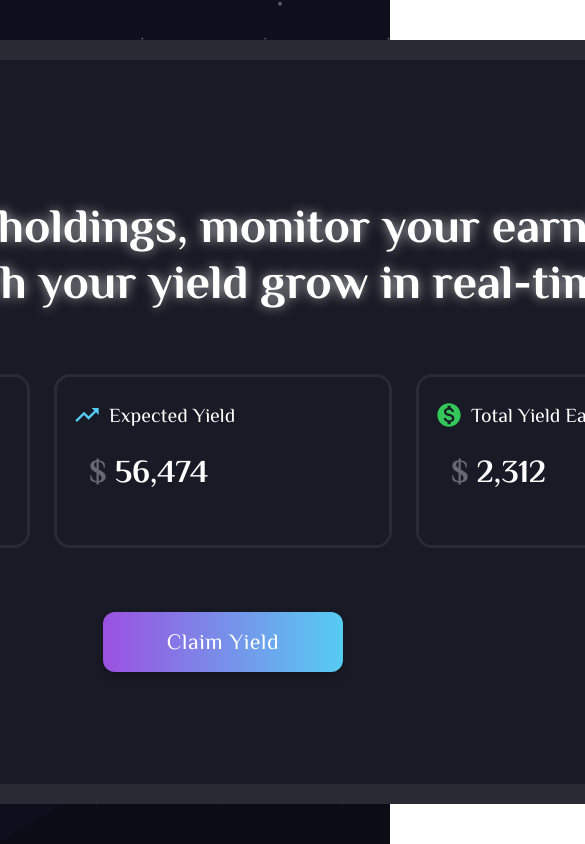
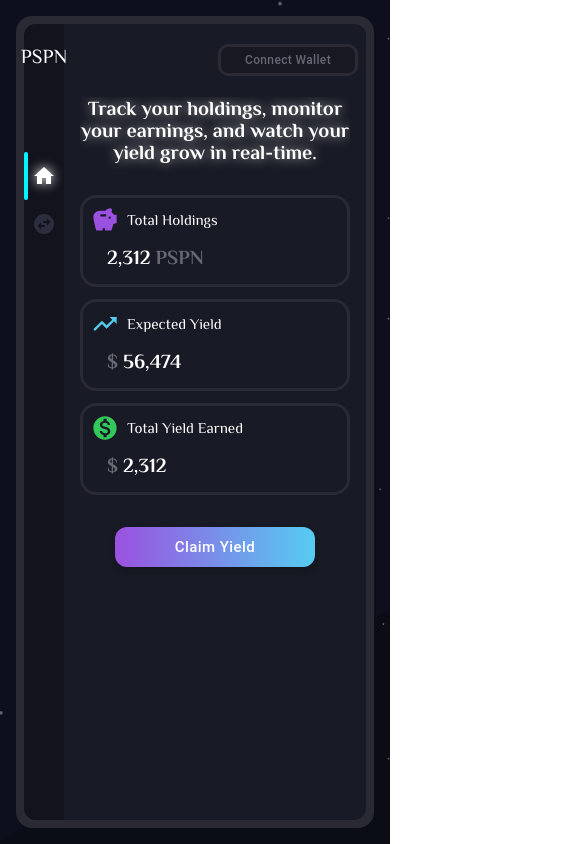
Before and after one commit to bankmotion/PSPN-frontend, a React (Create React App) app: page /dashboard in a window 390 px wide. Shown: the top 844 px of the page, 585 px wide, since content can reach past the window. Built offline with nearby package versions, Linux system fonts and the light colour scheme.

Commit message:
UPDATE: resposive

```diff
--- a/src/components/InputSelectCoin/index.styles.tsx
+++ b/src/components/InputSelectCoin/index.styles.tsx
@@ -3,7 +3,7 @@ import { makeStyles } from "tss-react/mui";
 const styles = makeStyles()((theme: any) => ({
   select: {
     color: "#fff",
-    fontSize: "1.2rem",
+    fontSize: "18px",
     background: "none",
 
     "& .MuiSelect-select": {
@@ -14,6 +14,10 @@ const styles = makeStyles()((theme: any) => ({
 
     "& .MuiSelect-icon": {
       color: "#fff",
+    },
+
+    [theme.breakpoints.down("sm")]: {
+      fontSize: 14,
     },
   },
 
@@ -32,6 +36,12 @@ const styles = makeStyles()((theme: any) => ({
     width: 36,
     height: 36,
     borderRadius: 36,
+
+    [theme.breakpoints.down("sm")]: {
+      width: 24,
+      height: 24,
+      borderRadius: 24,
+    },
   },
 
   selectMenuItem: {
--- a/src/components/Layout/index.styles.tsx
+++ b/src/components/Layout/index.styles.tsx
@@ -11,6 +11,14 @@ const styles = makeStyles()((theme: any) => ({
     boxSizing: "border-box",
     color: "white",
     fontFamily: "philosopher",
+
+    "& *": {
+      fontFamily: "philosopher",
+    },
+
+    [theme.breakpoints.down("sm")]: {
+      padding: "16px 8px",
+    },
   },
 
   container: {
@@ -19,6 +27,28 @@ const styles = makeStyles()((theme: any) => ({
     minWidth: 1400,
     borderRadius: 40,
     padding: 20,
+
+    [theme.breakpoints.down("xl")]: {
+      maxWidth: 1600,
+      minWidth: 900,
+    },
+
+    [theme.breakpoints.down("lg")]: {
+      maxWidth: 900,
+      minWidth: 850,
+    },
+
+    [theme.breakpoints.down("md")]: {
+      maxWidth: 500,
+      minWidth: "auto",
+    },
+
+    [theme.breakpoints.down("sm")]: {
+      maxWidth: "none",
+      borderRadius: 16,
+      margin: "0 8px",
+      padding: 8,
+    },
   },
 
   innerContainer: {
@@ -26,6 +56,10 @@ const styles = makeStyles()((theme: any) => ({
     borderRadius: 24,
     display: "flex",
     height: "100%",
+
+    [theme.breakpoints.down("sm")]: {
+      borderRadius: 12,
+    },
   },
 
   leftPanel: {
@@ -35,6 +69,12 @@ const styles = makeStyles()((theme: any) => ({
     borderBottomLeftRadius: 32,
     display: "flex",
     flexDirection: "column",
+
+    [theme.breakpoints.down("sm")]: {
+      width: 40,
+      borderTopLeftRadius: 12,
+      borderBottomLeftRadius: 12,
+    },
   },
 
   logoPart: {
@@ -96,6 +136,10 @@ const styles = makeStyles()((theme: any) => ({
     flexDirection: "column",
     width: "100%",
     padding: "0px 24px",
+
+    [theme.breakpoints.down("sm")]: {
+      padding: "0px 8px",
+    },
   },
 
   topBar: {
@@ -104,6 +148,10 @@ const styles = makeStyles()((theme: any) => ({
     display: "flex",
     justifyContent: "right",
     alignItems: "center",
+
+    [theme.breakpoints.down("lg")]: {
+      height: 80,
+    },
   },
 
   topBarRightPanel: {},
@@ -120,14 +168,30 @@ const styles = makeStyles()((theme: any) => ({
     justifyContent: "center",
     textTransform: "none",
     fontSize: "17px",
-    fontFamily: "philosopher",
+
+    [theme.breakpoints.down("xl")]: {
+      height: 40,
+      fontSize: 15,
+      minWidth: 180,
+    },
+
+    [theme.breakpoints.down("lg")]: {
+      height: 32,
+      minWidth: 140,
+      fontSize: 12,
+    },
   },
 
   layout: {
     height: "100%",
-    padding: "8px 16px",
+    // padding: "8px 16px",
     overflowY: "auto",
-    margin: "16px 0",
+    // margin: "16px 0",
+
+    [theme.breakpoints.down("sm")]: {
+      margin: "0 8px",
+      // padding: "8px",
+    },
   },
 }));
 
--- a/src/components/SwapPanel/index.styles.tsx
+++ b/src/components/SwapPanel/index.styles.tsx
@@ -3,6 +3,10 @@ import { makeStyles } from "tss-react/mui";
 const styles = makeStyles()((theme: any) => ({
   body: {
     fontSize: 24,
+
+    [theme.breakpoints.down("lg")]: {
+      fontSize: 17,
+    },
   },
 
   titlePart: {
@@ -42,6 +46,10 @@ const styles = makeStyles()((theme: any) => ({
     display: "flex",
     gap: 8,
     flexDirection: "column",
+
+    [theme.breakpoints.down("sm")]: {
+      marginTop: 20,
+    },
   },
 
   inputTitle: {
@@ -61,7 +69,6 @@ const styles = makeStyles()((theme: any) => ({
     cursor: "pointer",
     minWidth: 240,
     height: 50,
-    fontFamily: "philosopher",
     boxShadow: "0px 4px 8px rgba(0, 0, 0, 0.2)",
     transition: "transform 0.2s, box-shadow 0.2s",
     textTransform: "none",
@@ -74,6 +81,12 @@ const styles = makeStyles()((theme: any) => ({
     "&:active": {
       boxShadow: "0px 2px 4px rgba(0, 0, 0, 0.2)",
     },
+
+    [theme.breakpoints.down("sm")]: {
+      fontSize: 17,
+      marginTop: 24,
+      minWidth: 200,
+    },
   },
 }));
 
--- a/src/index.css
+++ b/src/index.css
@@ -13,8 +13,8 @@ code {
 }
 
 ::-webkit-scrollbar {
-  width: 8px; /* For vertical scrollbars */
-  height: 8px; /* For horizontal scrollbars */
+  width: 4px; /* For vertical scrollbars */
+  height: 4px; /* For horizontal scrollbars */
 }
 
 /* Track (the background of the scrollbar) */
--- a/src/pages/Dashboard/Dashboard.tsx
+++ b/src/pages/Dashboard/Dashboard.tsx
@@ -25,10 +25,10 @@ const Dashboard: React.FC = () => {
 
   return (
     <Box className={classes.body}>
-      <Typography variant="h3" className={classes.title}>
+      <Box className={classes.title}>
         Track your holdings, monitor your earnings, and watch your yield grow in
         real-time.
-      </Typography>
+      </Box>
 
       <Box className={classes.panelBox}>
         <Box className={clsx(classes.panel)}>
--- a/src/pages/Dashboard/index.styles.tsx
+++ b/src/pages/Dashboard/index.styles.tsx
@@ -5,19 +5,36 @@ const styles = makeStyles()((theme: any) => ({
     display: "flex",
     alignItems: "center",
     flexDirection: "column",
-    fontFamily: "philosopher",
-    justifyContent: "center",
     height: "100%",
     gap: 64,
+
+    [theme.breakpoints.down("lg")]: {
+      gap: 32,
+    },
   },
 
   title: {
     maxWidth: 1000,
     textAlign: "center",
     fontWeight: "bold",
-    fontFamily: "philosopher",
     filter: "brightness(1.5) drop-shadow(0px 0px 6px #b5b5b5)",
-    marginTop: -56,
+    marginTop: 56,
+    fontSize: 48,
+
+    [theme.breakpoints.down("xl")]: {
+      fontSize: 32,
+      marginTop: 0,
+      maxWidth: 800,
+    },
+
+    [theme.breakpoints.down("lg")]: {
+      fontSize: 24,
+      maxWidth: 600,
+    },
+
+    [theme.breakpoints.down("sm")]: {
+      fontSize: 20,
+    },
   },
 
   panelBox: {
@@ -25,6 +42,11 @@ const styles = makeStyles()((theme: any) => ({
     gap: 24,
     width: "100%",
     justifyContent: "center",
+
+    [theme.breakpoints.down("sm")]: {
+      flexDirection: "column",
+      gap: 12,
+    },
   },
 
   panel: {
@@ -38,6 +60,24 @@ const styles = makeStyles()((theme: any) => ({
     flexDirection: "column",
     gap: 24,
     position: "relative",
+
+    [theme.breakpoints.down("xl")]: {
+      maxWidth: 300,
+      minWidth: 260,
+      height: 100,
+    },
+
+    [theme.breakpoints.down("lg")]: {
+      maxWidth: 250,
+      minWidth: 200,
+      height: 80,
+      padding: "8px 8px",
+    },
+
+    [theme.breakpoints.down("sm")]: {
+      gap: 12,
+      height: 70,
+    },
   },
 
   panelCircle: {
@@ -71,6 +111,14 @@ const styles = makeStyles()((theme: any) => ({
     "& svg": {
       fontSize: 28,
     },
+
+    [theme.breakpoints.down("xl")]: {
+      fontSize: 17,
+    },
+
+    [theme.breakpoints.down("lg")]: {
+      fontSize: 15,
+    },
   },
 
   valuePart: {
@@ -80,6 +128,14 @@ const styles = makeStyles()((theme: any) => ({
 
     "& span": {
       color: "#666873",
+    },
+
+    [theme.breakpoints.down("xl")]: {
+      fontSize: 25,
+    },
+
+    [theme.breakpoints.down("lg")]: {
+      fontSize: 20,
     },
   },
 
@@ -96,7 +152,6 @@ const styles = makeStyles()((theme: any) => ({
     cursor: "pointer",
     minWidth: 240,
     height: 60,
-    fontFamily: "philosopher",
     boxShadow: "0px 4px 8px rgba(0, 0, 0, 0.2)",
     transition: "transform 0.2s, box-shadow 0.2s",
     textTransform: "none",
@@ -110,6 +165,18 @@ const styles = makeStyles()((theme: any) => ({
       transform: "translateY(1px)",
       boxShadow: "0px 2px 4px rgba(0, 0, 0, 0.2)",
     },
+
+    [theme.breakpoints.down("xl")]: {
+      fontSize: 18,
+      minWidth: 220,
+      height: 48,
+    },
+
+    [theme.breakpoints.down("lg")]: {
+      fontSize: 15,
+      minWidth: 200,
+      height: 40,
+    },
   },
 }));
 
--- a/src/pages/Swap/index.styles.tsx
+++ b/src/pages/Swap/index.styles.tsx
@@ -2,13 +2,12 @@ import { makeStyles } from "tss-react/mui";
 
 const styles = makeStyles()((theme: any) => ({
   body: {
-    fontFamily: "philosopher",
     display: "flex",
     justifyContent: "center",
     padding: "32px 0",
 
-    "& *": {
-      fontFamily: "philosopher",
+    [theme.breakpoints.down("lg")]: {
+      padding: "0",
     },
   },
 
@@ -18,6 +17,16 @@ const styles = makeStyles()((theme: any) => ({
     border: "3px solid #292a34",
     borderRadius: 16,
     padding: "32px 16px",
+
+    [theme.breakpoints.down("lg")]: {
+      minWidth: 360,
+      borderRadius: 12,
+      padding: "16px",
+    },
+
+    [theme.breakpoints.down("sm")]: {
+      minWidth: "auto",
+    },
   },
 }));
 
```
Also changed, not shown: src/components/SwapPanel/Index.tsx (+1 -10 lines).
